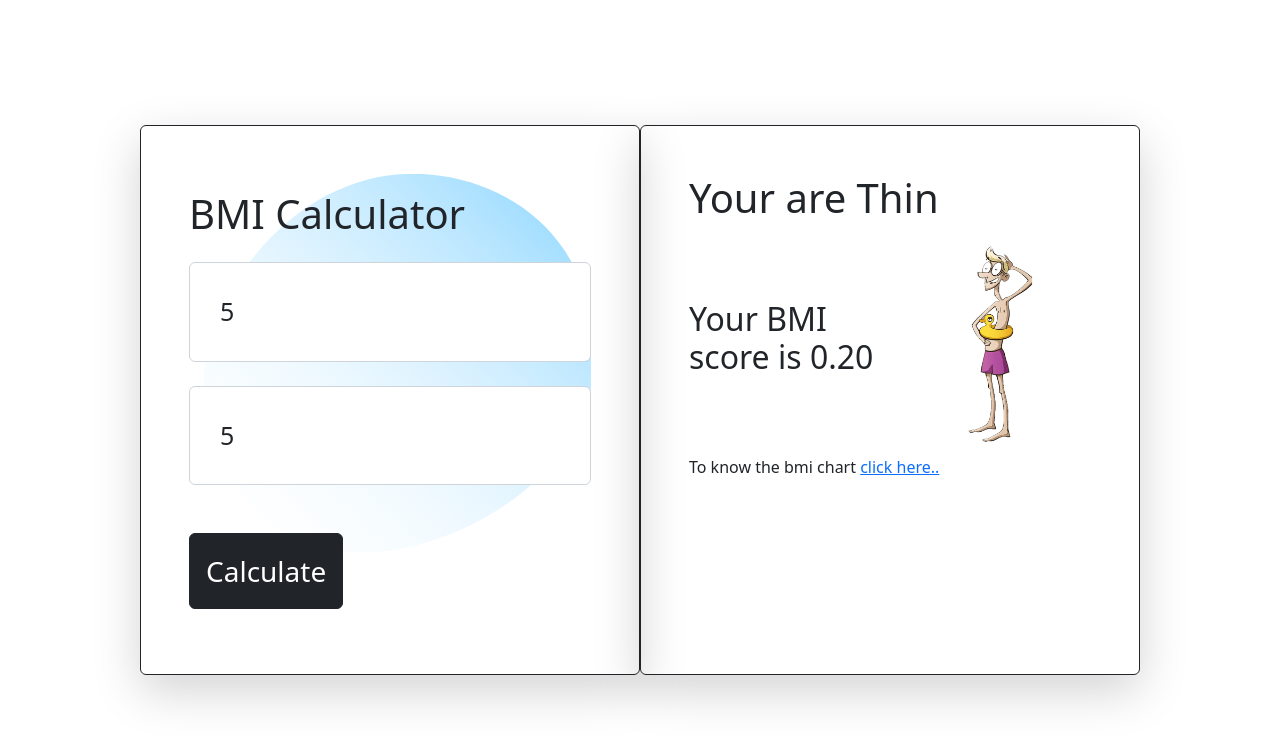
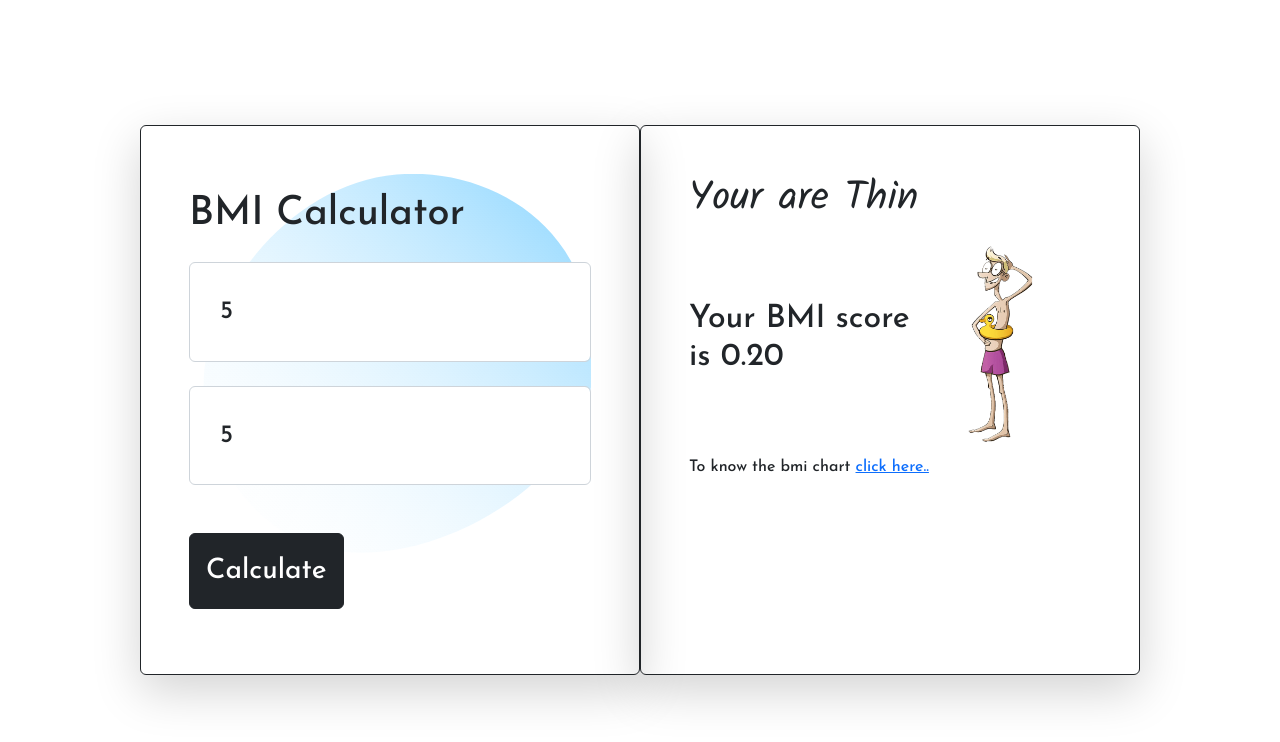
Before and after one commit to saidurrahmanmisket/BMI-Calculator, a plain HTML site: page index.html in a window 1280 px wide. Both pictures are taken after typing "5", "5" into the empty fields and a click on the button "Calculate". Drawn offline with nearby package versions, Linux system fonts and the light colour scheme.

Commit message:
custom font add

```diff
--- a/index.html
+++ b/index.html
@@ -40,7 +40,7 @@
         <div id="result">
 
             <div class="p-5 border rounded shadow-lg border border-1 border-dark bmi ">
-                <h1 >Your are <span id="body">?</span></h1>
+                <h1 class="body" >Your are <span id="body">?</span></h1>
                 <div class="d-flex justify-content-center align-items-center">
                     <h2 id="">Your BMI score is <span id="BMIValue"></span></h2>
                     <img class="img-fluid img" id="img"  alt="">
--- a/style.css
+++ b/style.css
@@ -1,8 +1,12 @@
+@import url('https://fonts.googleapis.com/css2?family=Josefin+Sans:wght@200;500;700&display=swap');
+@import url('https://fonts.googleapis.com/css2?family=Josefin+Sans:wght@200;500;700&family=Kalam:wght@300;400;700&display=swap');
+
+
 *{
     box-sizing: border-box;
     margin: 0;
     padding: 0;
-
+    font-family: 'Josefin Sans', sans-serif;
 }
 .bmi{
     height: 550px !important;
@@ -27,3 +31,7 @@ form{
     border-radius: 100px;
 
 }
+.body , #body{
+    font-family: 'Josefin Sans', sans-serif;
+font-family: 'Kalam', cursive;
+}
```
Also changed, not shown: note.txt (added).
